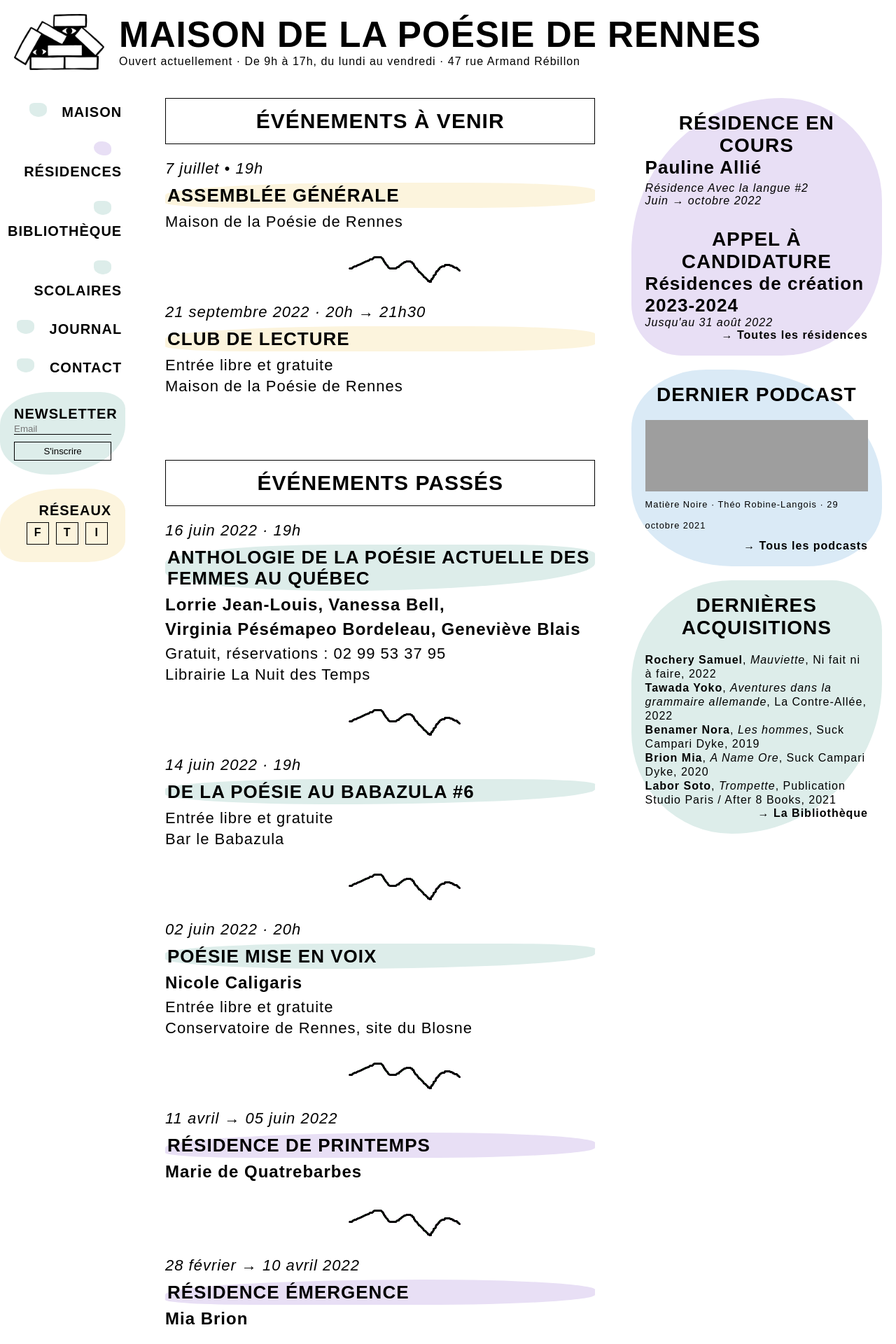
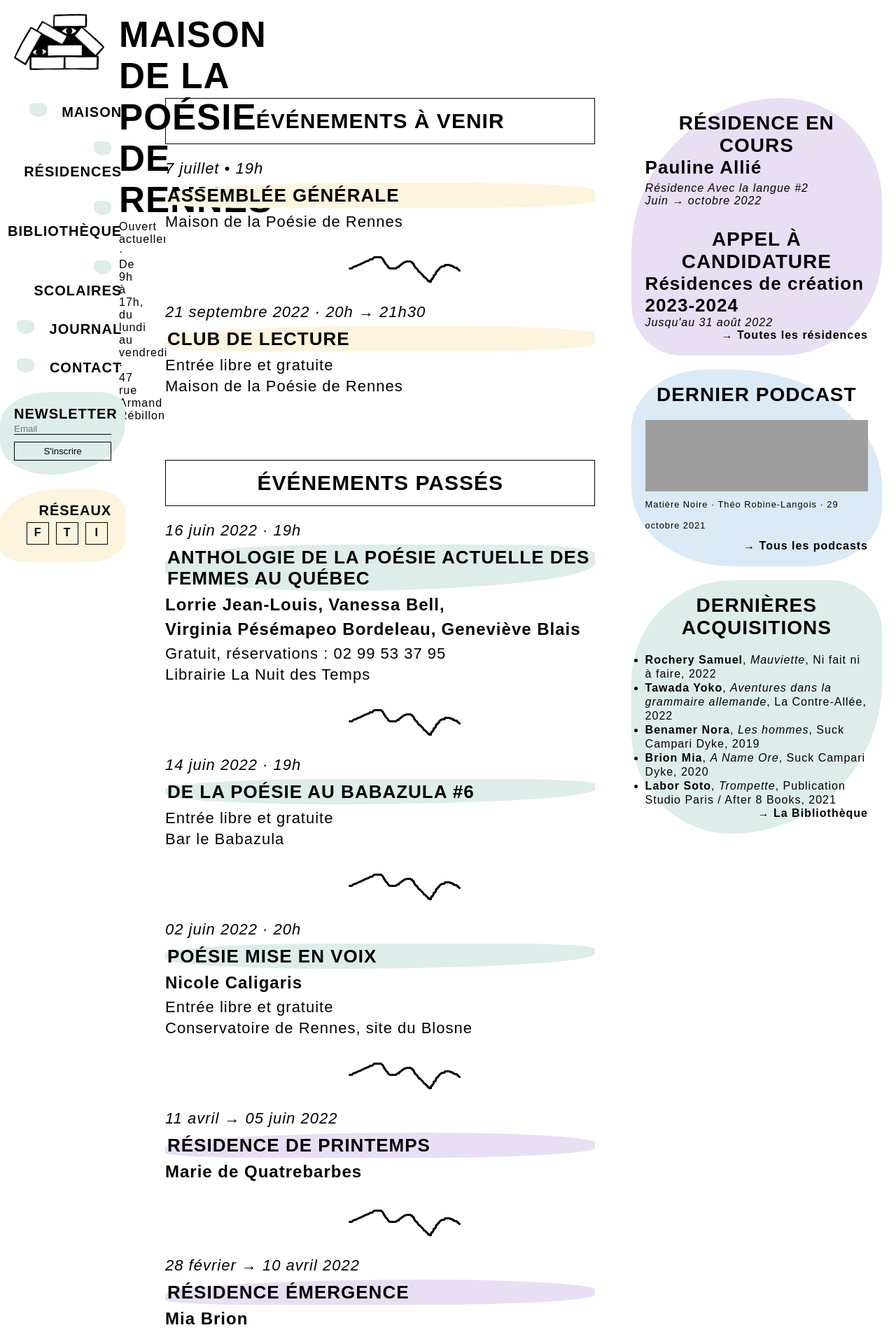
Before and after one commit to PQuod/MaisondelaPoesiedeRennes, a Jekyll site: the page built from index.markdown, in a window 1280 px wide. Shown: the top 1920 px of the page at 70% size. Built offline with Jekyll 4.4.1, drawn with Linux system fonts in a browser that asks for light colours; some web fonts are replaced; a script that is not in the unit is left out; grey boxes are pictures that could not be loaded.

Commit message:
list-style

```diff
--- a/_includes/nav.html
+++ b/_includes/nav.html
@@ -3,13 +3,7 @@
      {% for item in site.data.pagelist.pages %}
     <a href="{{ item.url | absolute_url }}">
       <li>
-        {% if item.title == "Résidences" %}
-          <span class="nav-circle circle_res"></span>
-        {% elsif item.title == "maison" %}
-          <span class="nav-circle circle_asso"></span>
-          {% else %}
-          <span class="nav-circle circle_divers"></span>
-        {% endif %}
+          <span class="nav-circle"></span>
         {{ item.title }}
       </li>
     </a>
--- a/_sass/minima/_base.scss
+++ b/_sass/minima/_base.scss
@@ -30,6 +30,18 @@
 }
 
 ul, li{
+
+}
+
+nav li{
+  list-style: none;
+}
+
+.sommaire li{
+  list-style: none;
+}
+
+.liste-posts li{
   list-style: none;
 }
 
--- a/_sass/minima/_layout.scss
+++ b/_sass/minima/_layout.scss
@@ -1,5 +1,5 @@
 header{
-  max-width:100%;
+  max-width:14%;
   height:5em;
     padding:20px;
 }
@@ -44,19 +44,6 @@
 width: 25px;
 display: inline-block;
 margin-right:15px;
-}
-
-.circle_res{
-  background-color: var(--color_res);
-  border-radius: 50% 60% 40% 70%;
-}
-
-.circle_asso{
-  background-color: var(--color_asso);
-  border-radius: 70% 80% 50% 40%;
-}
-
-.circle_divers{
   background-color: var(--color_autres);
   border-radius: 35% 50% 60% 70%;
 }
```
